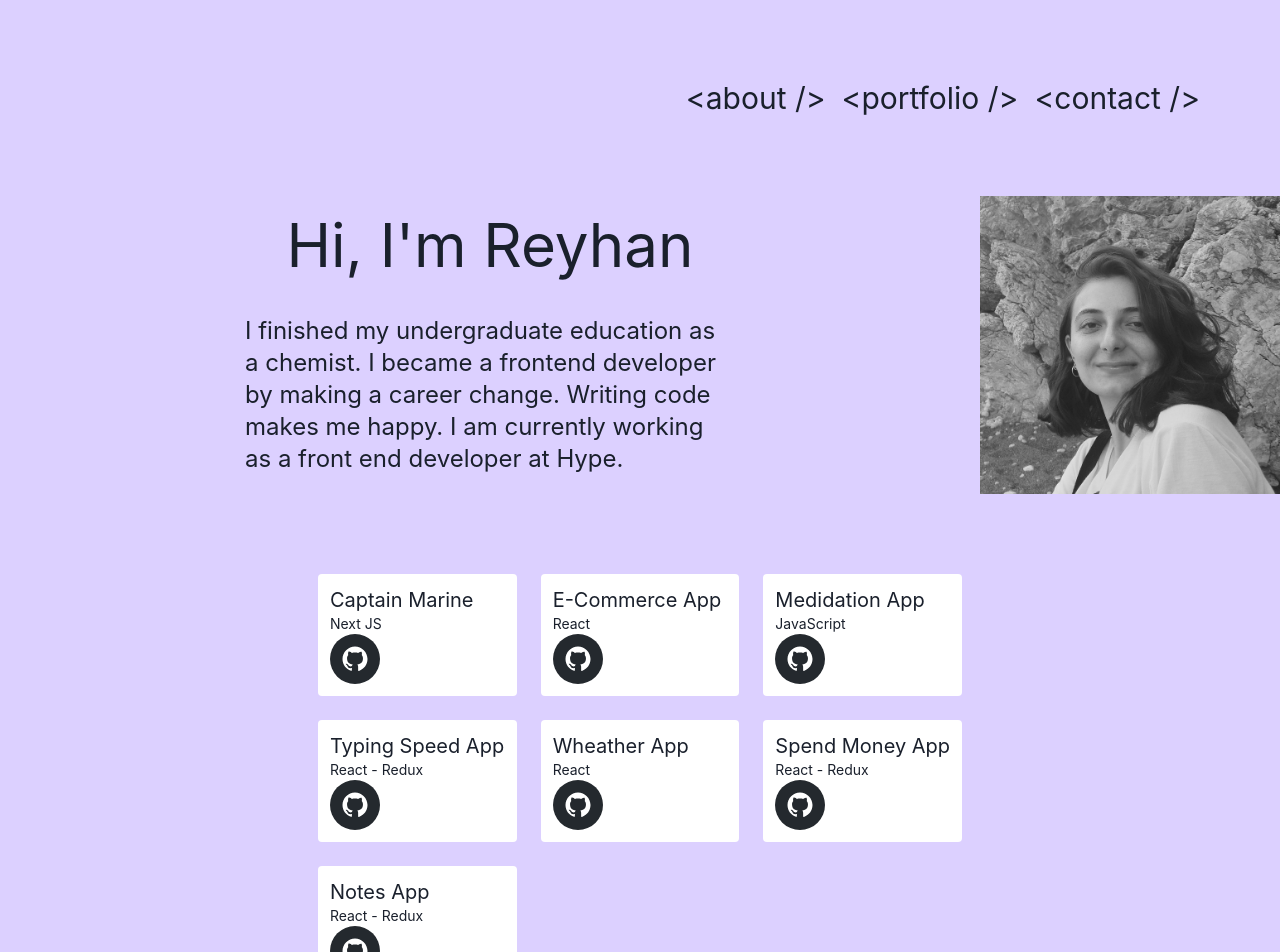
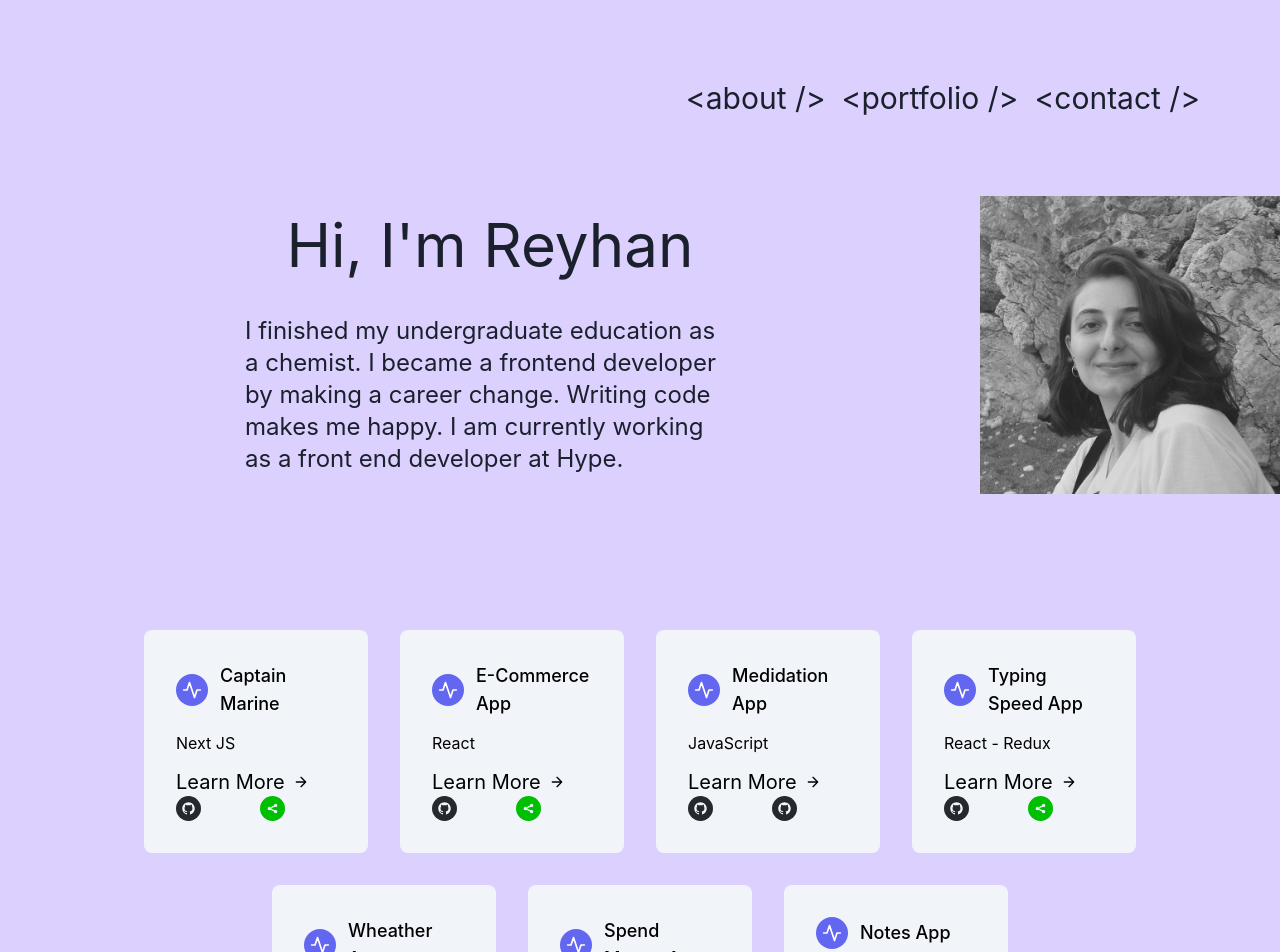
Before and after one commit to reeyhanyilmaz/NextJS-Portfolio, a Next.js app: page / in a window 1280 px wide. Shown: the top 952 px of the page. Built offline with nearby package versions, Linux system fonts and the light colour scheme.

Commit message:
new card styles

```diff
--- a/pages/index.js
+++ b/pages/index.js
@@ -85,20 +85,70 @@ export default function Home() {
       {/* portfolio */}
       <div
         id="portfolio"
-        className="flex flex-column justify-center items-center p-20 text-xl"
+        className="flex justify-center items-center p-20 text-xl"
       >
         {/* <p>&lt;portfolio /&gt;</p> */}
-        <Grid templateColumns="repeat(3, 1fr)" gap={6}>
+        <div class="flex flex-wrap justify-center mt-10">
           {project.map((item) => {
             return (
-              <Box key={item.id} className="bg-white rounded p-3">
-                <Text>{item.name}</Text>
-                <Text className="text-sm">{item.technology}</Text>
-               <SocialIcon url={`${item.github}`} />
-              </Box>
+              <div key={item.id} class="p-4 max-w-sm w-64">
+                <div class="flex rounded-lg h-full bg-slate-100 text-black  p-8 flex-col">
+                  <div class="flex items-center mb-3">
+                    <div class="w-8 h-8 mr-3 inline-flex items-center justify-center rounded-full bg-indigo-500 text-white flex-shrink-0">
+                      <svg
+                        fill="none"
+                        stroke="currentColor"
+                        stroke-linecap="round"
+                        stroke-linejoin="round"
+                        stroke-width="2"
+                        class="w-5 h-5"
+                        viewBox="0 0 24 24"
+                      >
+                        <path d="M22 12h-4l-3 9L9 3l-3 9H2"></path>
+                      </svg>
+                    </div>
+                    <h2 class="text-lg font-medium">{item.name}</h2>
+                  </div>
+                  <div class="flex flex-col justify-between flex-grow">
+                    <p class="leading-relaxed text-base ">
+                      {item.technology}
+                    </p>
+                    <a
+                      href="#"
+                      class="mt-3 text-black hover:text-blue-600 inline-flex items-center"
+                    >
+                      Learn More
+                      <svg
+                        fill="none"
+                        stroke="currentColor"
+                        stroke-linecap="round"
+                        stroke-linejoin="round"
+                        stroke-width="2"
+                        class="w-4 h-4 ml-2"
+                        viewBox="0 0 24 24"
+                      >
+                        <path d="M5 12h14M12 5l7 7-7 7"></path>
+                      </svg>
+                    </a>
+                  </div>
+
+                  <div className="grid gap-2 grid-cols-2">
+                    <SocialIcon
+                      url={`${item.github}`}
+                      style={{ height: 25, width: 25 }}
+                    />
+                    <SocialIcon
+                      url={`${item.url}`}
+                      label="Our portfolio"
+                      style={{ height: 25, width: 25 }}
+                      // bgColor="#ff5a01"
+                    />
+                  </div>
+                </div>
+              </div>
             );
           })}
-        </Grid>
+        </div>
       </div>
 
       {/* contact */}
--- a/styles/globals.css
+++ b/styles/globals.css
@@ -11,7 +11,7 @@
     background: #84A59D;
     color: white;
     cursor: pointer;
-    border-radius: 100px;
+    border-radius: 50%;
     border: none;
     box-shadow: 0 3px 3px #ccc;
     padding: 10px;
```
